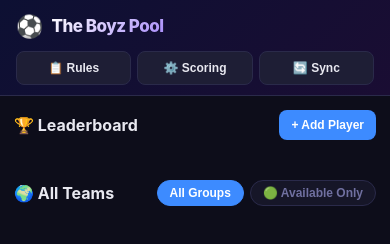
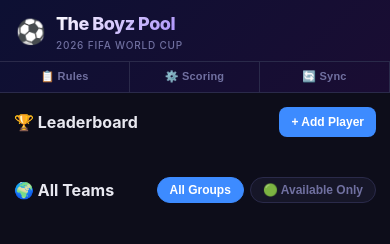
Before and after one commit to coldbrainarchive/boyz-pool, a website: page public/index.html in a window 390 px wide. Drawn offline with Linux system fonts and the light colour scheme; no server answers.

Commit message:
header: show subtitle, tab-style action buttons on mobile

```diff
--- a/public/style.css
+++ b/public/style.css
@@ -647,28 +647,48 @@
 @media (max-width: 640px) {
 
   /* ── Header ── */
-  header { padding: 0 16px; }
+  header { padding: 0; }
   .header-inner {
     height: auto;
     flex-direction: column;
     align-items: stretch;
-    padding: 10px 0;
-    gap: 8px;
+    padding: 10px 16px 0;
+    gap: 0;
   }
-  .header-title { gap: 8px; }
-  .trophy { font-size: 22px; }
-  h1 { font-size: 17px; }
-  .subtitle { display: none; }
+
+  /* Title row */
+  .header-title { gap: 10px; padding-bottom: 8px; }
+  .trophy { font-size: 24px; }
+  h1 { font-size: 18px; }
+  .subtitle {
+    display: block;
+    font-size: 10px;
+    letter-spacing: 0.8px;
+    margin-top: 1px;
+  }
+
+  /* Tab-style button row */
   .header-actions {
     display: grid;
     grid-template-columns: 1fr 1fr 1fr;
-    gap: 6px;
+    gap: 0;
+    border-top: 1px solid var(--border);
+    margin: 0 -16px;
   }
   .header-actions .btn {
-    padding: 9px 4px;
-    font-size: 12px;
+    padding: 8px 4px 9px;
+    font-size: 11px;
+    font-weight: 700;
     text-align: center;
+    background: transparent;
+    border: none;
+    border-right: 1px solid var(--border);
+    border-radius: 0;
+    color: var(--muted);
+    letter-spacing: 0.2px;
   }
+  .header-actions .btn:last-child { border-right: none; }
+  .header-actions .btn:active { background: var(--surface2); color: var(--text); }
   .last-updated { display: none; }
 
   /* ── Main ── */
```
